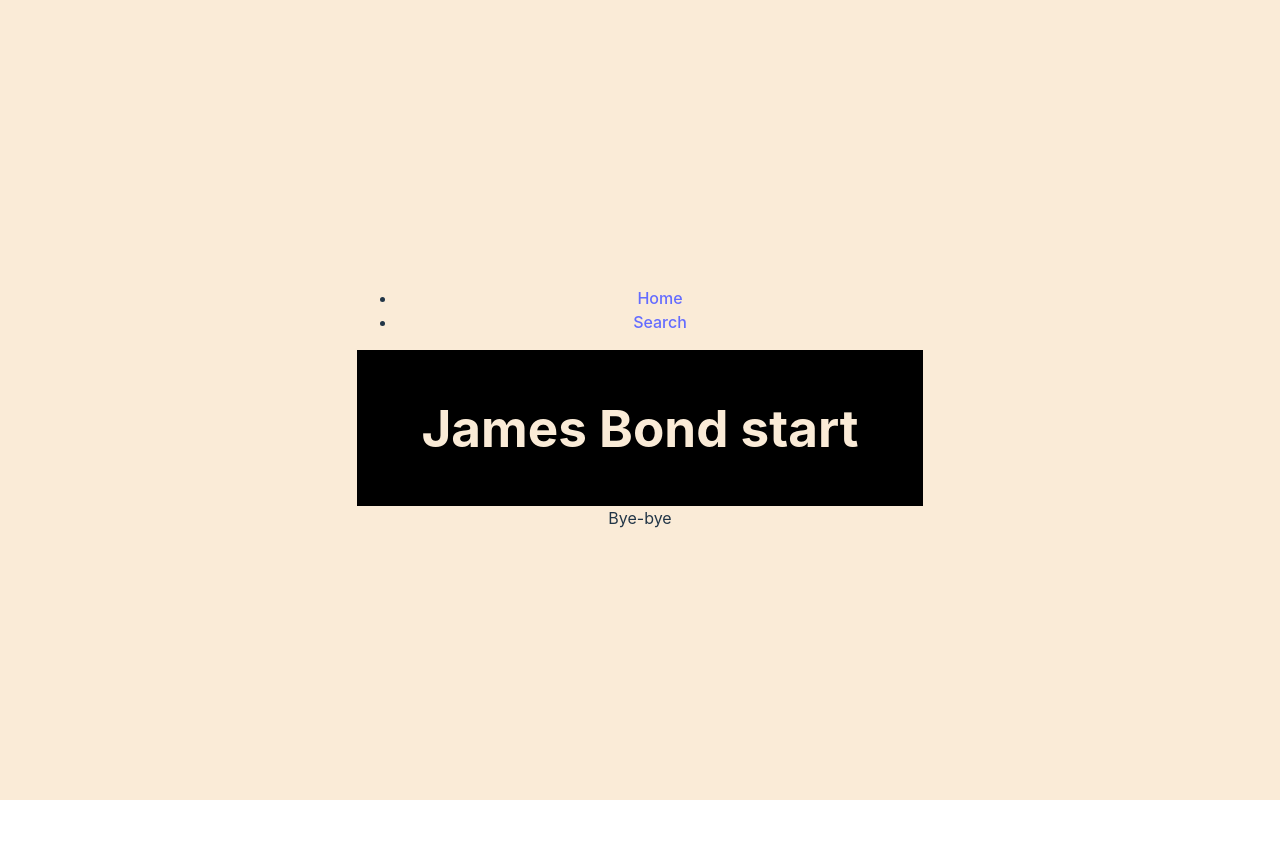
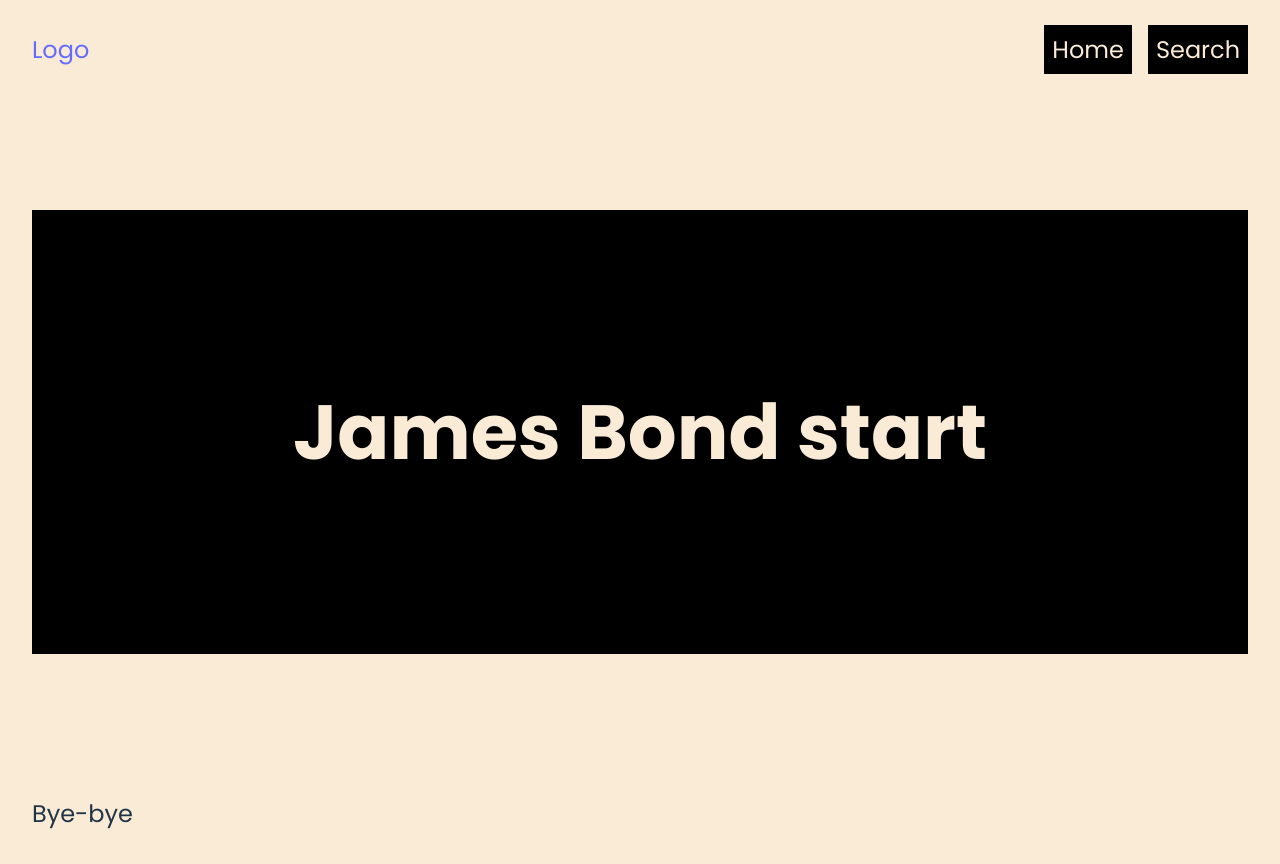
Before and after one commit to Hatelyn/uin24ak4_booksearch_Jakubowska, a React (Vite) app: page / in a window 1280 px wide. Before the commit the page ends 800 px from the top, so only its background shows below. Built offline with nearby package versions, Linux system fonts and the light colour scheme.

Commit message:
some sass to play with
some sass to play with

```diff
--- a/src/components/Layout.jsx
+++ b/src/components/Layout.jsx
@@ -5,6 +5,7 @@ export default function Layout({ children }) {
         <>
             <header>
                 <nav>
+                    <a href="#">Logo</a>
                     <ul>
                         <li><Link to="/">Home</Link></li>
                         <li><Link to="search">Search</Link></li>
--- /dev/null
+++ b/src/styles/_colors.scss
@@ -0,0 +1,2 @@
+$antiquewhite: #faebd7;
+$black: #000000;
--- /dev/null
+++ b/src/styles/_fonts.scss
@@ -0,0 +1,13 @@
+@import url('https://fonts.googleapis.com/css2?family=Poppins:ital,wght@0,400;0,700;1,200&display=swap');
+
+$fontFamily: "Poppins", sans-serif;
+
+$fontWeightRegular: 400;
+$fontWeightBold: 700;
+$fontWeightItalic: 200;
+
+$fontStyleItalic: italic;
+
+$fontSize-large: 30px;
+$fontSize-medium: 24px;
+$fontSize-small: 20px;
--- /dev/null
+++ b/src/styles/_layout.scss
@@ -0,0 +1,41 @@
+#root{
+    min-height: 800px;
+    width: 100%;
+    display: flex;
+    flex-direction: column;
+    justify-content: space-between;
+}
+
+
+header{
+    nav{
+        display: flex;
+        justify-content: space-between;
+
+        ul{
+            list-style: none;
+            display: flex;
+            gap: 1rem;
+            padding: 0;
+            margin: 0;
+
+            li{
+                a{
+                    color: $antiquewhite;
+                    background-color: $black;
+                    padding: .5rem;
+
+                    &:hover{
+                        background-color: $antiquewhite;
+                        color: $black;
+                        border: 1px solid;
+                    }
+                }
+            }
+        }
+    }
+}
+
+footer {
+    align-self: flex-start;
+}
--- a/src/styles/main.scss
+++ b/src/styles/main.scss
@@ -1,10 +1,16 @@
+@import 'colors';
+@import 'fonts';
+@import 'layout';
 
 body{
-    background-color: antiquewhite;
+    background-color: $antiquewhite;
+    font-family: $fontFamily;
+    font-weight: $fontWeightRegular;
+    font-size: $fontSize-medium;
 }
 
 main{
-    background-color: black;
-    color: antiquewhite;
-    padding: 1rem 4rem;
+    background-color: $black;
+    color: $antiquewhite;
+    padding: 8rem 4rem;
 }
```
